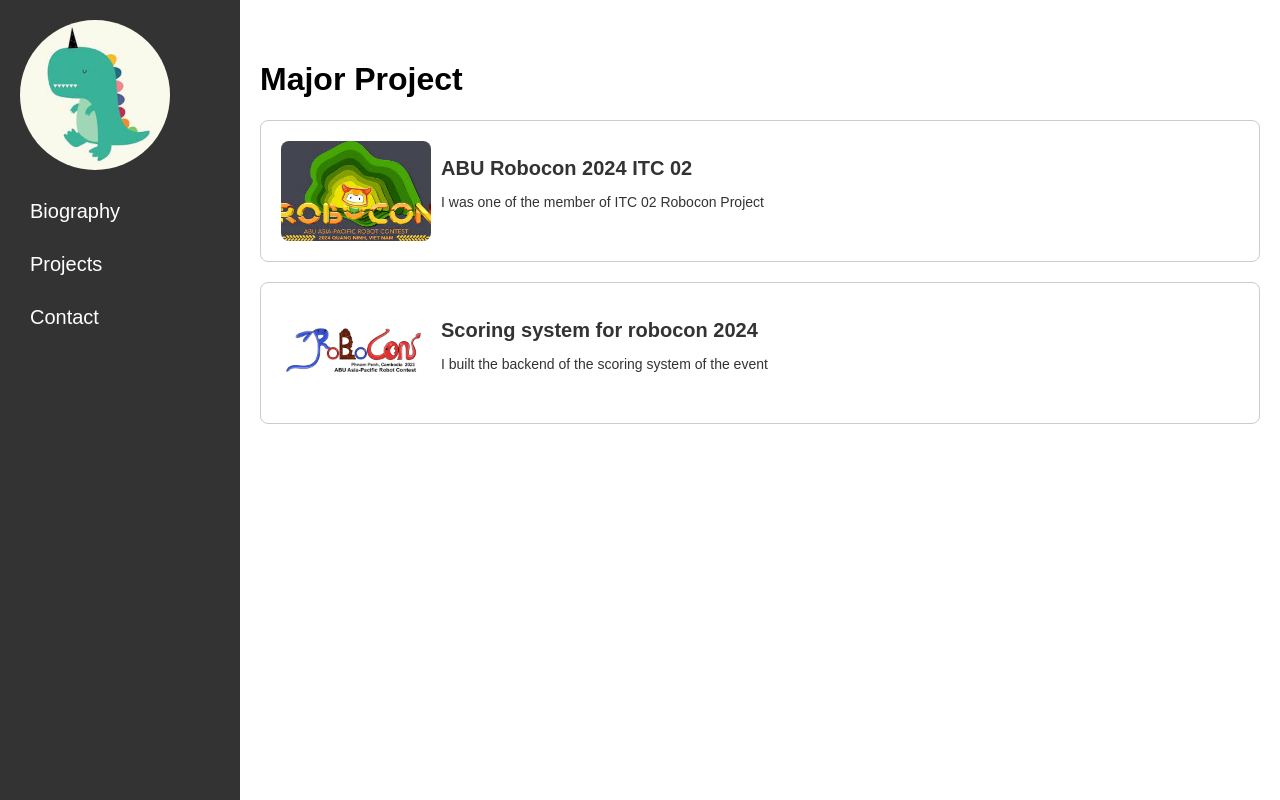
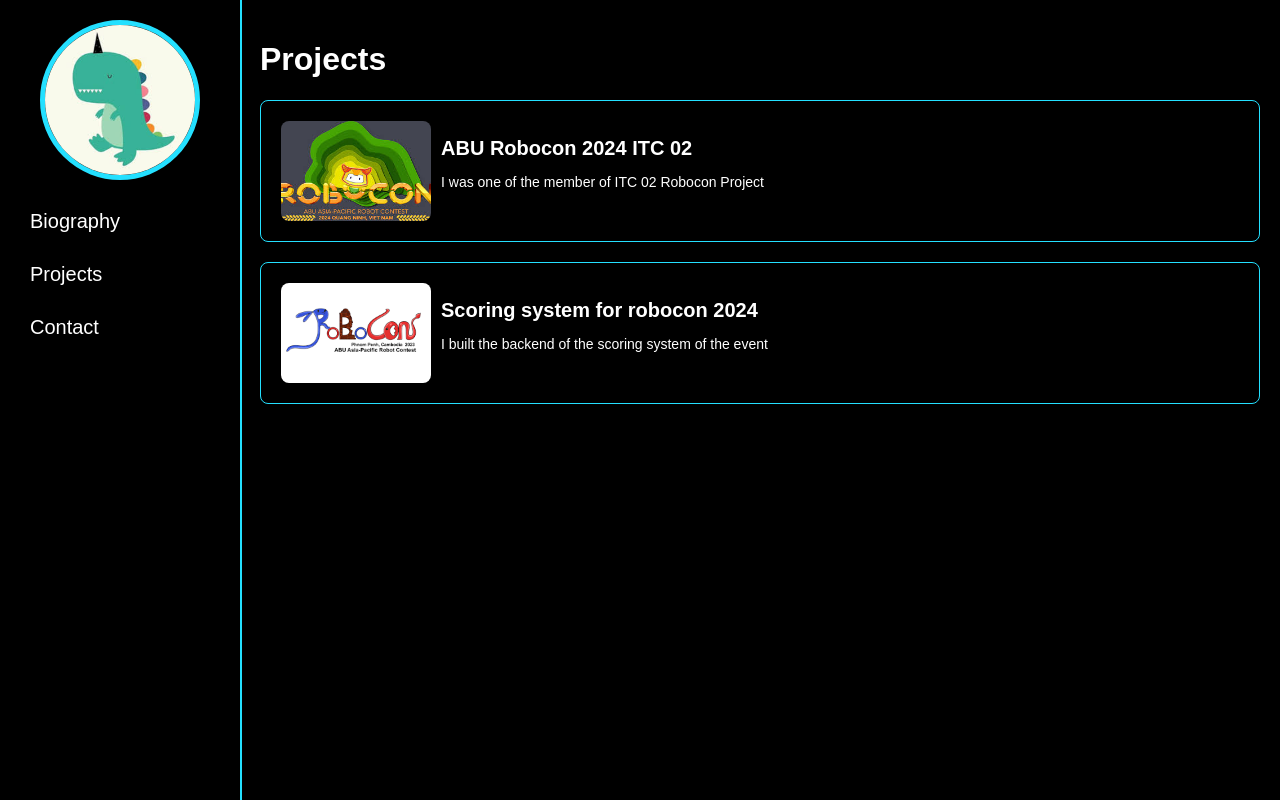
Before and after one commit to aYukine/Portfolio, a plain HTML site: page projects/project.html in a window 1280 px wide. Drawn offline with Linux system fonts and the light colour scheme.

Commit message:
updating basic UI and make paths relative

```diff
--- a/projects/project.html
+++ b/projects/project.html
@@ -2,22 +2,22 @@
 <html>
 <head>
     <title>Portfolio</title>
-    <link rel="stylesheet" href="/styles/style.css">
+    <link rel="stylesheet" href="../styles/style.css">
 </head>
 <body>
     <div id="sidebar">
-      <img src="/imageries/biography/dino.png" alt="Profile Photo">
+      <img src="../imageries/biography/dino.png" alt="Profile Photo">
       <ul>
-        <li><a href="/index.html">Biography</a></li>
-        <li><a href="/projects/project.html">Projects</a></li>
+        <li><a href="../index.html">Biography</a></li>
+        <li><a href="../projects/project.html">Projects</a></li>
         <li><a href="#contact">Contact</a></li>
       </ul>
     </div>
     <div id="content">
-        <h1>Major Project</h1>
+        <h1 id="headstyle">Projects</h1>
         <div class="project-card">
         <a href="project1.html">
-            <img src="/imageries/robocon/aburobocon.png" alt="Robocon">
+            <img src="../imageries/robocon/aburobocon.png" alt="Robocon">
             <div class="project-info">
             <h2>ABU Robocon 2024 ITC 02</h2>
             <p>I was one of the member of ITC 02 Robocon Project</p>
@@ -26,7 +26,7 @@
         </div>
         <div class="project-card">
         <a href="project2.html">
-            <img src="/imageries/robocon/RoboconCambodia.png" alt="Scoring System">
+            <img src="../imageries/robocon/RoboconCambodia.png" alt="Scoring System">
             <div class="project-info">
             <h2>Scoring system for robocon 2024</h2>
             <p>I built the backend of the scoring system of the event</p>
--- a/styles/style.css
+++ b/styles/style.css
@@ -2,10 +2,12 @@ body {
     margin: 0;
     padding: 0;
     font-family: Arial, sans-serif;
+    color: #ffffff;
+    background-color: black;
 }
 
 #sidebar {
-    background-color: #333;
+    background-color: black;
     color: #fff;
     width: 200px;
     height: 100vh;
@@ -13,6 +15,7 @@ body {
     left: 0;
     top: 0;
     padding: 20px;
+    box-shadow: 2px 0 0 0 #24e0ff;
 }
 
 #sidebar img {
@@ -21,6 +24,8 @@ body {
     height: 150px;
     border-radius: 50%;
     margin-bottom: 20px;
+    margin-left: 20px;
+    border: 5px solid #24e0ff;
 }
 
 #sidebar ul {
@@ -35,9 +40,11 @@ body {
 #sidebar li a {
     color: #fff;
     text-decoration: none;
+    font-family: Arial, sans-serif;
     font-size: 20px;
     display: block;
     padding: 10px;
+    border-radius: 5px;
     transition: background-color 0.3s ease;
 }
 
@@ -48,33 +55,32 @@ body {
 #content {
     margin-left: 240px;
     padding: 20px;
-    margin-top: 20px;
 }
 
 .project-card {
-    border: 1px solid #ccc;
+    border: 1px solid #24e0ff;
     border-radius: 8px;
     padding: 20px;
     margin-bottom: 20px;
-    display: flex; /* Added */
+    display: flex;
 }
 
 .project-card a {
     text-decoration: none;
-    color: #333;
-    display: flex; /* Added */
+    color: #ffffff;
+    display: flex;
 }
 
 .project-card img {
     width: 150px;
     height: 100px;
-    object-fit: cover; /* Added */
+    object-fit: cover;
     border-radius: 8px;
     margin-right: 10px;
 }
 
 .project-info {
-    flex: 1; /* Added */
+    flex: 1;
 }
 
 .project-info h2 {
@@ -85,3 +91,8 @@ body {
 .project-info p {
     font-size: 14px;
 }
+
+#headstyle{
+    background-color: black;
+    color: #fff;
+}
```
